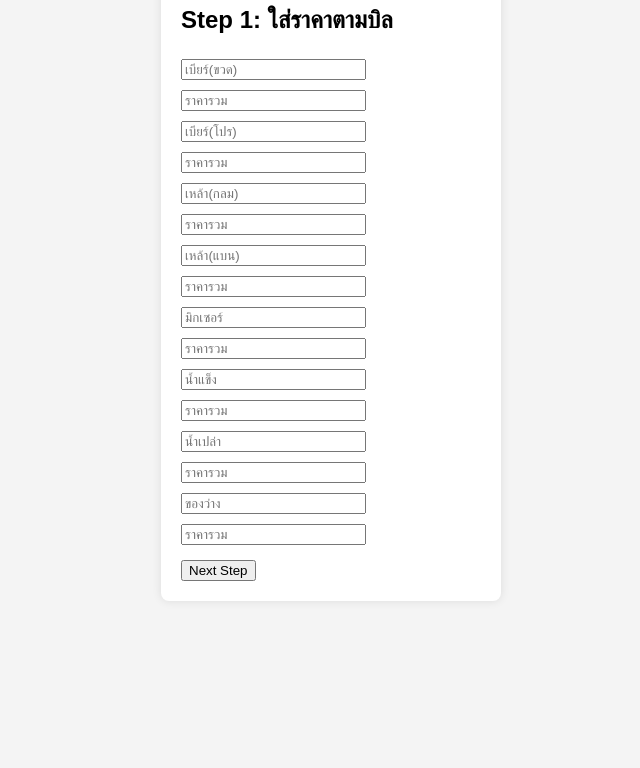
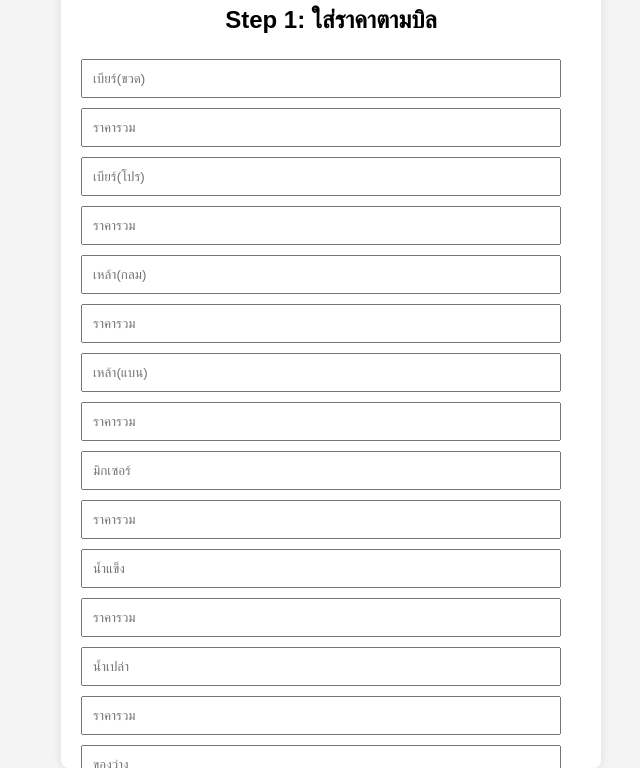
Before and after one commit to Exzqqq/MAIGINLAOJAHARNTAODAINGAI, a plain HTML site: page index.html in a window 1280 px wide. Shown: the part 72-840 px from the top of the page, without its empty margins (309-949 px from the left). Before the commit the page ends 800 px from the top, so only its background shows below. Drawn offline with Linux system fonts and the light colour scheme.

Commit message:
added smth

```diff
--- a/styles.css
+++ b/styles.css
@@ -5,9 +5,9 @@ body {
     padding: 0;
     display: flex;
     justify-content: center;
-    align-items: flex-start; /* Align items to the top so scrolling works properly */
+    align-items: flex-start;
     height: 100vh;
-    overflow-y: auto; /* Enable scrolling on the body */
+    overflow-y: auto;
 }
 
 #calculator {
@@ -15,21 +15,27 @@ body {
     padding: 20px;
     border-radius: 8px;
     box-shadow: 0 0 10px rgba(0,0,0,0.1);
-    width: 300px;
-    max-height: 100vh; /* Ensure it doesn't go beyond the viewport height */
-    overflow-y: auto; /* Enable scrolling within the calculator div */
+    width: 90%; /* Adjusted width for better display on mobile */
+    max-width: 500px; /* Limit the width on larger screens */
+    max-height: 100vh;
+    overflow-y: auto;
 }
 
 h1, h2 {
     margin-top: 0;
+    text-align: center; /* Center-align the headings */
 }
 
 button {
     margin-top: 10px;
+    width: 100%; /* Make the button full width */
 }
 
 input {
     margin: 5px 0;
+    width: calc(100% - 20px); /* Full width with some padding */
+    padding: 10px; /* Add padding for better touch targets */
+    box-sizing: border-box; /* Ensure padding is included in the element's total width and height */
 }
 
 .amount {
@@ -38,6 +44,15 @@ input {
 
 .person-name {
     width: calc(100% - 20px);
-    padding: 5px;
+    padding: 10px; /* Add padding for better touch targets */
     margin: 5px 0;
 }
+
+label {
+    display: block;
+    margin-bottom: 5px;
+}
+
+.promotion {
+    margin-bottom: 20px; /* Add spacing between promotions */
+}
```
